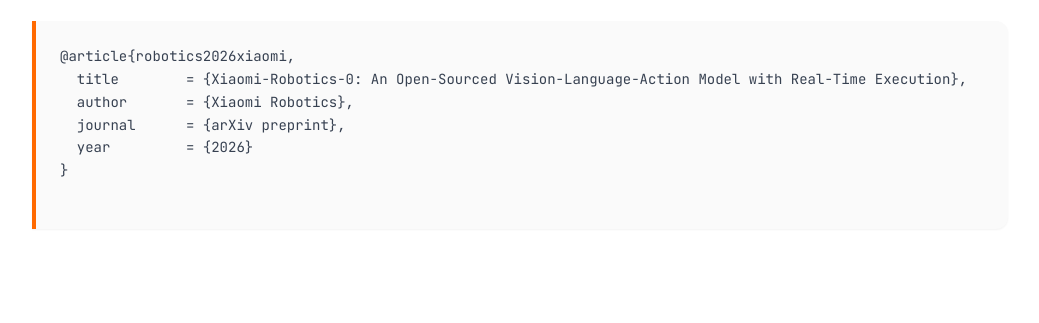
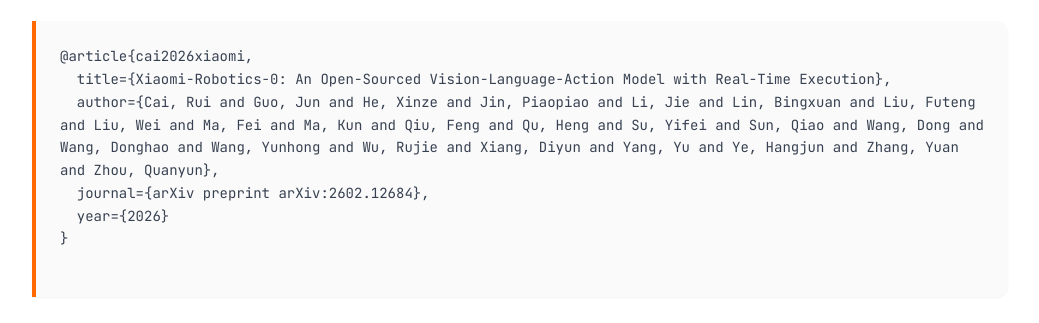
Before and after one commit to xiaomi-robotics-0/xiaomi-robotics-0.github.io, a plain HTML site: page index.html in a window 1280 px wide. Shown: the part 6590-6913 px from the top of the page, without its empty margins (120-1159 px from the left). Drawn offline with nearby package versions, Linux system fonts and the light colour scheme; a web font is replaced by a local one.

Commit message:
Update arxiv

```diff
--- a/index.html
+++ b/index.html
@@ -132,7 +132,7 @@
 
             <div class="mt-12 flex flex-wrap justify-center items-center gap-4 font-sans text-sm">
             <!-- 按钮 1: Technical Report -->
-            <a href="assets/paper.pdf" target="_blank" rel="noopener noreferrer" class="group relative px-6 py-3 bg-white/80 backdrop-blur-md border border-gray-200/60 rounded-2xl shadow-[0_4px_12px_-2px_rgba(0,0,0,0.05)] hover:shadow-[0_10px_30px_-5px_rgba(0,0,0,0.08)] hover:border-gray-300 hover:bg-white hover:-translate-y-0.5 transition-all duration-300 btn-shine overflow-hidden">
+            <a href="https://arxiv.org/abs/2602.12684" target="_blank" rel="noopener noreferrer" class="group relative px-6 py-3 bg-white/80 backdrop-blur-md border border-gray-200/60 rounded-2xl shadow-[0_4px_12px_-2px_rgba(0,0,0,0.05)] hover:shadow-[0_10px_30px_-5px_rgba(0,0,0,0.08)] hover:border-gray-300 hover:bg-white hover:-translate-y-0.5 transition-all duration-300 btn-shine overflow-hidden">
                 <div class="relative z-10 flex items-center gap-2">
                     <i class="fas fa-file-alt text-gray-400 group-hover:text-mi-orange transition-all duration-300 group-hover:scale-110 text-sm"></i>
                     <span class="font-medium text-gray-700 group-hover:text-mi-black transition-colors duration-300">Report</span>
@@ -389,11 +389,11 @@
         <h2 class="text-sm font-sans font-bold text-gray-900 uppercase tracking-[0.2em] mb-6">Citation</h2>
         <div class="bg-[#FAFAFA] border-l-4 border-mi-orange rounded-r-xl p-6 font-mono text-sm text-gray-700 leading-relaxed relative group shadow-sm">
             <pre class="m-0 whitespace-pre-wrap break-words" id="bibtex-content">
-@article{robotics2026xiaomi,
-  title        = {Xiaomi-Robotics-0: An Open-Sourced Vision-Language-Action Model with Real-Time Execution},
-  author       = {Xiaomi Robotics},
-  journal      = {arXiv preprint},
-  year         = {2026}
+@article{cai2026xiaomi,
+  title={Xiaomi-Robotics-0: An Open-Sourced Vision-Language-Action Model with Real-Time Execution},
+  author={Cai, Rui and Guo, Jun and He, Xinze and Jin, Piaopiao and Li, Jie and Lin, Bingxuan and Liu, Futeng and Liu, Wei and Ma, Fei and Ma, Kun and Qiu, Feng and Qu, Heng and Su, Yifei and Sun, Qiao and Wang, Dong and Wang, Donghao and Wang, Yunhong and Wu, Rujie and Xiang, Diyun and Yang, Yu and Ye, Hangjun and Zhang, Yuan and Zhou, Quanyun},
+  journal={arXiv preprint arXiv:2602.12684},
+  year={2026}
 }
             </pre>
             <button id="copyBtn" class="absolute top-4 right-4 px-4 py-2 bg-white border border-gray-200 hover:border-mi-orange hover:text-mi-orange text-xs font-bold text-gray-500 rounded-lg transition-all opacity-0 group-hover:opacity-100 focus:opacity-100 focus:outline-none shadow-sm" onclick="copyCitation(this)">
```
